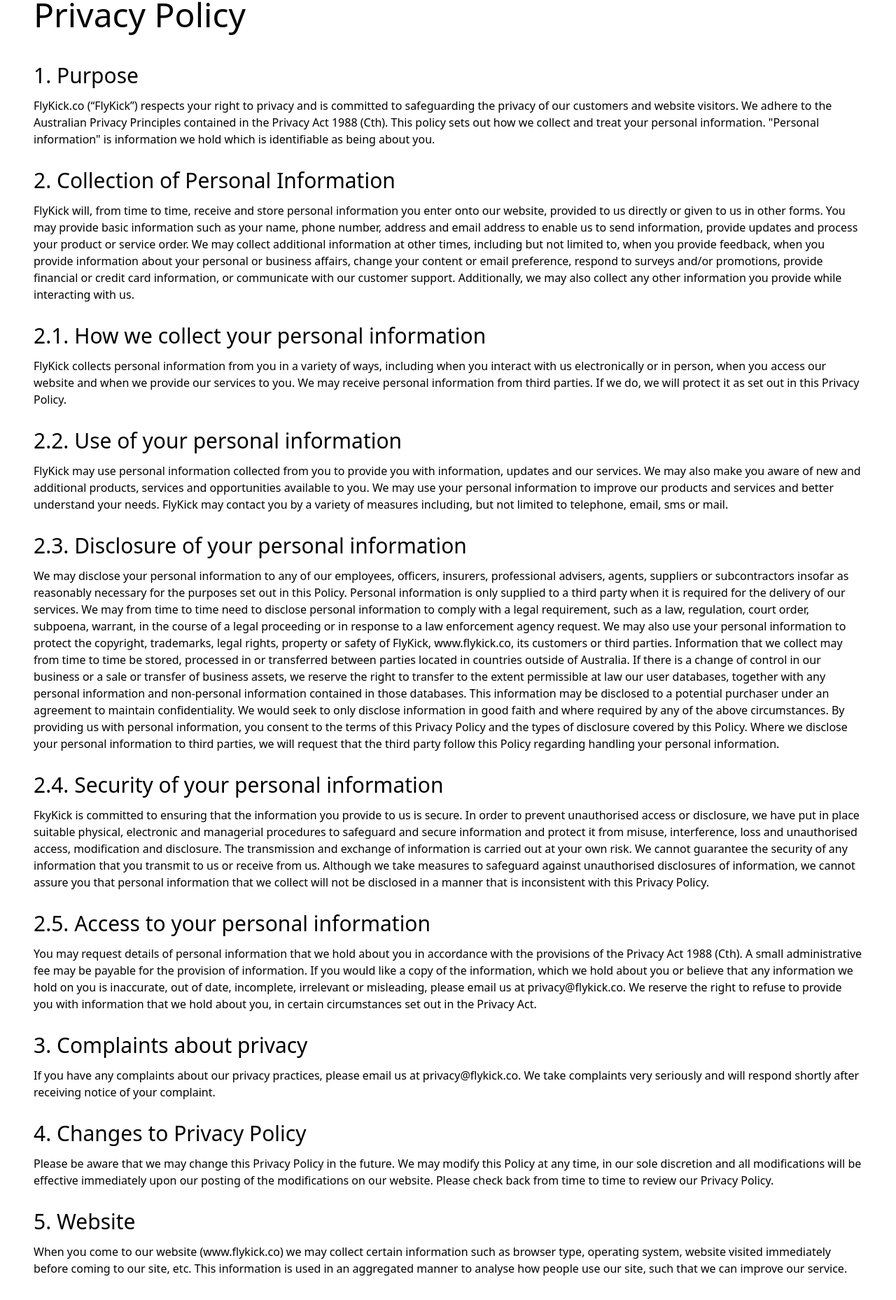
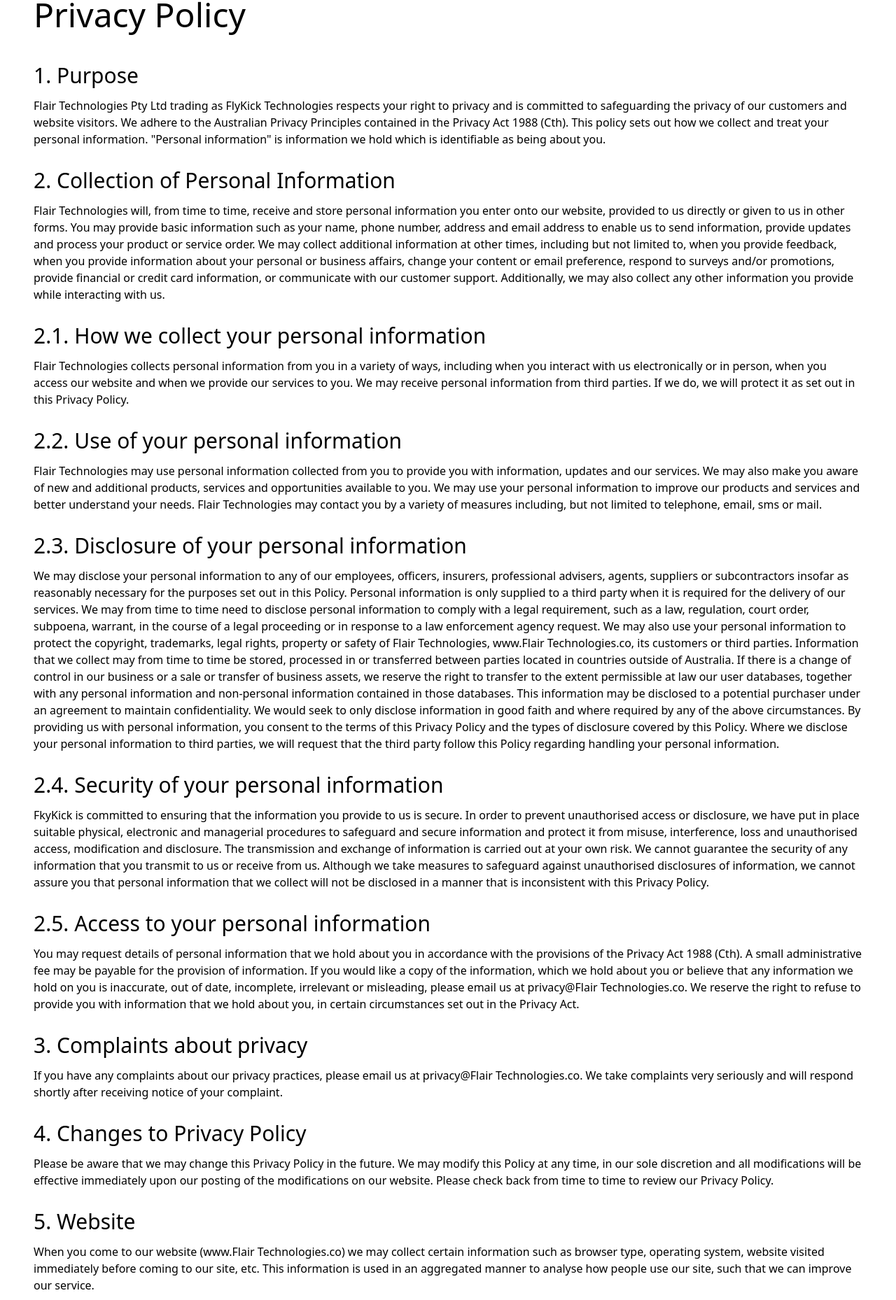
Before and after one commit to arjunp8822/flykick, a React (Vite) app in the folder frontend/: page /privacy in a window 1280 px wide. Shown: the part 179-2037 px from the top of the page at 70% size. Built offline with nearby package versions, Linux system fonts and the light colour scheme; the HTML template or start-up script is replaced by a standard one.

Commit message:
update to privacy policy

```diff
--- a/frontend/src/pages/Privacy.jsx
+++ b/frontend/src/pages/Privacy.jsx
@@ -8,30 +8,32 @@
         <div className="flex flex-col gap-4 mb-8">
           <h4 className="font-medium">1. Purpose</h4>
           <p>
-            FlyKick.co (“FlyKick”) respects your right to privacy and is
-            committed to safeguarding the privacy of our customers and website
-            visitors. We adhere to the Australian Privacy Principles contained
-            in the Privacy Act 1988 (Cth). This policy sets out how we collect
-            and treat your personal information. "Personal information" is
-            information we hold which is identifiable as being about you.
+            Flair Technologies Pty Ltd trading as FlyKick Technologies respects
+            your right to privacy and is committed to safeguarding the privacy
+            of our customers and website visitors. We adhere to the Australian
+            Privacy Principles contained in the Privacy Act 1988 (Cth). This
+            policy sets out how we collect and treat your personal information.
+            "Personal information" is information we hold which is identifiable
+            as being about you.
           </p>
         </div>
 
         <div className="flex flex-col gap-4 mb-8">
           <h4 className="font-medium">2. Collection of Personal Information</h4>
           <p>
-            FlyKick will, from time to time, receive and store personal
-            information you enter onto our website, provided to us directly or
-            given to us in other forms. You may provide basic information such
-            as your name, phone number, address and email address to enable us
-            to send information, provide updates and process your product or
-            service order. We may collect additional information at other times,
-            including but not limited to, when you provide feedback, when you
-            provide information about your personal or business affairs, change
-            your content or email preference, respond to surveys and/or
-            promotions, provide financial or credit card information, or
-            communicate with our customer support. Additionally, we may also
-            collect any other information you provide while interacting with us.
+            Flair Technologies will, from time to time, receive and store
+            personal information you enter onto our website, provided to us
+            directly or given to us in other forms. You may provide basic
+            information such as your name, phone number, address and email
+            address to enable us to send information, provide updates and
+            process your product or service order. We may collect additional
+            information at other times, including but not limited to, when you
+            provide feedback, when you provide information about your personal
+            or business affairs, change your content or email preference,
+            respond to surveys and/or promotions, provide financial or credit
+            card information, or communicate with our customer support.
+            Additionally, we may also collect any other information you provide
+            while interacting with us.
           </p>
         </div>
 
@@ -40,24 +42,25 @@
             2.1. How we collect your personal information
           </h4>
           <p>
-            FlyKick collects personal information from you in a variety of ways,
-            including when you interact with us electronically or in person,
-            when you access our website and when we provide our services to you.
-            We may receive personal information from third parties. If we do, we
-            will protect it as set out in this Privacy Policy.
+            Flair Technologies collects personal information from you in a
+            variety of ways, including when you interact with us electronically
+            or in person, when you access our website and when we provide our
+            services to you. We may receive personal information from third
+            parties. If we do, we will protect it as set out in this Privacy
+            Policy.
           </p>
         </div>
 
         <div className="flex flex-col gap-4 mb-8">
           <h4 className="font-medium">2.2. Use of your personal information</h4>
           <p>
-            FlyKick may use personal information collected from you to provide
-            you with information, updates and our services. We may also make you
-            aware of new and additional products, services and opportunities
-            available to you. We may use your personal information to improve
-            our products and services and better understand your needs. FlyKick
-            may contact you by a variety of measures including, but not limited
-            to telephone, email, sms or mail.
+            Flair Technologies may use personal information collected from you
+            to provide you with information, updates and our services. We may
+            also make you aware of new and additional products, services and
+            opportunities available to you. We may use your personal information
+            to improve our products and services and better understand your
+            needs. Flair Technologies may contact you by a variety of measures
+            including, but not limited to telephone, email, sms or mail.
           </p>
         </div>
 
@@ -76,22 +79,23 @@
             subpoena, warrant, in the course of a legal proceeding or in
             response to a law enforcement agency request. We may also use your
             personal information to protect the copyright, trademarks, legal
-            rights, property or safety of FlyKick, www.flykick.co, its customers
-            or third parties. Information that we collect may from time to time
-            be stored, processed in or transferred between parties located in
-            countries outside of Australia. If there is a change of control in
-            our business or a sale or transfer of business assets, we reserve
-            the right to transfer to the extent permissible at law our user
-            databases, together with any personal information and non-personal
-            information contained in those databases. This information may be
-            disclosed to a potential purchaser under an agreement to maintain
-            confidentiality. We would seek to only disclose information in good
-            faith and where required by any of the above circumstances. By
-            providing us with personal information, you consent to the terms of
-            this Privacy Policy and the types of disclosure covered by this
-            Policy. Where we disclose your personal information to third
-            parties, we will request that the third party follow this Policy
-            regarding handling your personal information.
+            rights, property or safety of Flair Technologies, www.Flair
+            Technologies.co, its customers or third parties. Information that we
+            collect may from time to time be stored, processed in or transferred
+            between parties located in countries outside of Australia. If there
+            is a change of control in our business or a sale or transfer of
+            business assets, we reserve the right to transfer to the extent
+            permissible at law our user databases, together with any personal
+            information and non-personal information contained in those
+            databases. This information may be disclosed to a potential
+            purchaser under an agreement to maintain confidentiality. We would
+            seek to only disclose information in good faith and where required
+            by any of the above circumstances. By providing us with personal
+            information, you consent to the terms of this Privacy Policy and the
+            types of disclosure covered by this Policy. Where we disclose your
+            personal information to third parties, we will request that the
+            third party follow this Policy regarding handling your personal
+            information.
           </p>
         </div>
 
@@ -126,9 +130,9 @@
             information. If you would like a copy of the information, which we
             hold about you or believe that any information we hold on you is
             inaccurate, out of date, incomplete, irrelevant or misleading,
-            please email us at privacy@flykick.co. We reserve the right to
-            refuse to provide you with information that we hold about you, in
-            certain circumstances set out in the Privacy Act.
+            please email us at privacy@Flair Technologies.co. We reserve the
+            right to refuse to provide you with information that we hold about
+            you, in certain circumstances set out in the Privacy Act.
           </p>
         </div>
 
@@ -136,8 +140,9 @@
           <h4 className="font-medium">3. Complaints about privacy</h4>
           <p>
             If you have any complaints about our privacy practices, please email
-            us at privacy@flykick.co. We take complaints very seriously and will
-            respond shortly after receiving notice of your complaint.
+            us at privacy@Flair Technologies.co. We take complaints very
+            seriously and will respond shortly after receiving notice of your
+            complaint.
           </p>
         </div>
 
@@ -155,11 +160,11 @@
         <div className="flex flex-col gap-4 mb-8">
           <h4 className="font-medium">5. Website</h4>
           <p>
-            When you come to our website (www.flykick.co) we may collect certain
-            information such as browser type, operating system, website visited
-            immediately before coming to our site, etc. This information is used
-            in an aggregated manner to analyse how people use our site, such
-            that we can improve our service.
+            When you come to our website (www.Flair Technologies.co) we may
+            collect certain information such as browser type, operating system,
+            website visited immediately before coming to our site, etc. This
+            information is used in an aggregated manner to analyse how people
+            use our site, such that we can improve our service.
           </p>
         </div>
 
@@ -188,10 +193,11 @@
             owned or controlled by us. These links are meant for your
             convenience only. Links to third party websites do not constitute
             sponsorship or endorsement or approval of these websites. Please be
-            aware that FlyKick is not responsible for the privacy practices of
-            other such websites. We encourage our users to be aware, when they
-            leave our website, to read the privacy statements of each and every
-            website that collects personal identifiable information.
+            aware that Flair Technologies is not responsible for the privacy
+            practices of other such websites. We encourage our users to be
+            aware, when they leave our website, to read the privacy statements
+            of each and every website that collects personal identifiable
+            information.
           </p>
         </div>
       </div>
```
